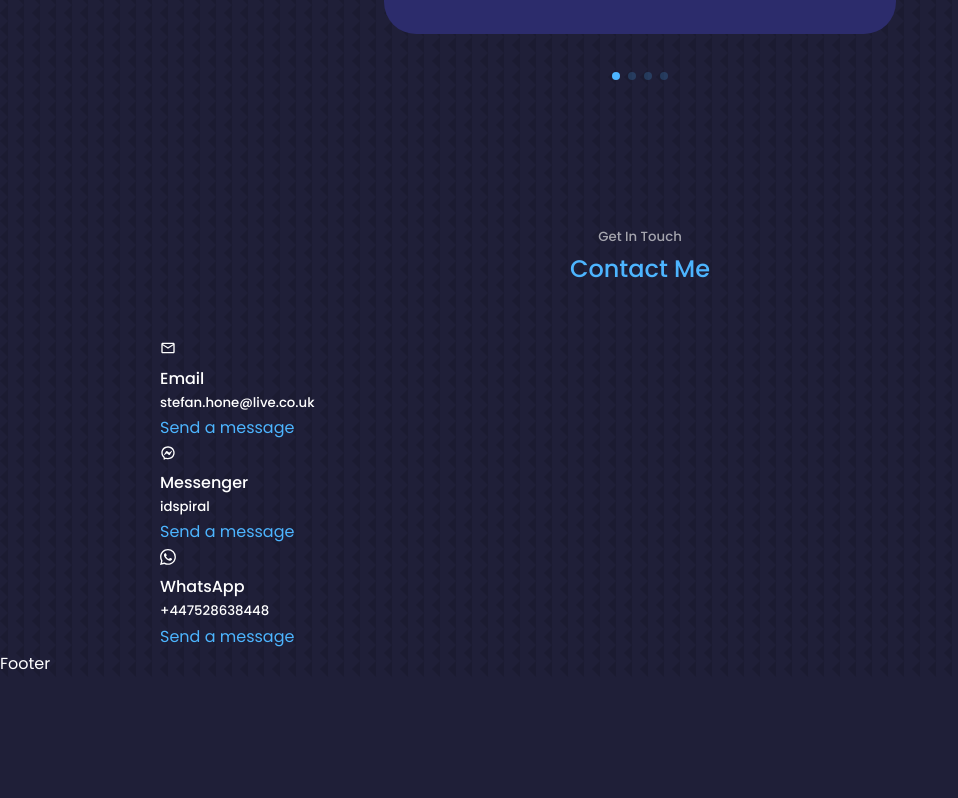
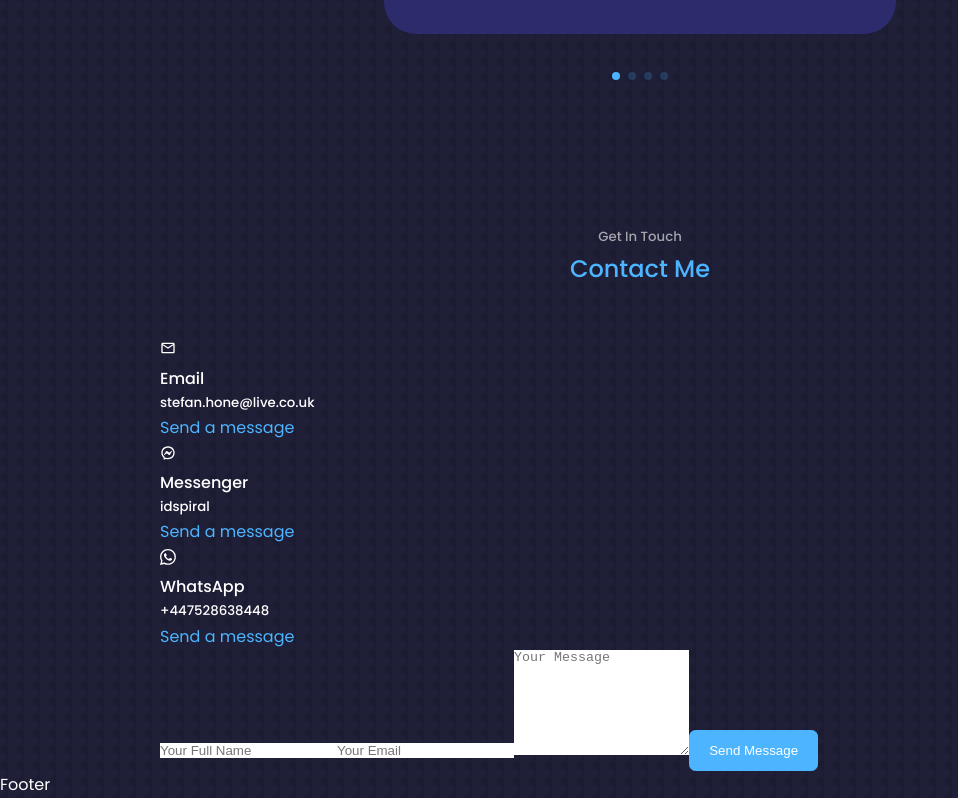
Before and after one commit to stefhone/react-portfolio-testing-1, a React (Create React App) app: page / in a window 1280 px wide. Shown: the part 4667-5465 px from the top of the page, without its empty margins (0-958 px from the left). Before the commit the page ends 5344 px from the top, so only its background shows below. Built offline with nearby package versions, Linux system fonts and the light colour scheme.

Commit message:
Contact Component P2 - Initial form jsx/html code

```diff
--- a/src/components/contact/Contact.jsx
+++ b/src/components/contact/Contact.jsx
@@ -33,7 +33,10 @@
         </div>
         {/* END OF CONTACT OPTIONS */}
         <form action="">
-
+          <input type="text" name='name' placeholder='Your Full Name' required />
+          <input type="email" name='email' placeholder='Your Email'  required />
+          <textarea name="message" rows="7" placeholder='Your Message' required></textarea>
+          <button type='submit' className='btn btn-primary'>Send Message</button>
         </form>
       </div>
     </section>
```
